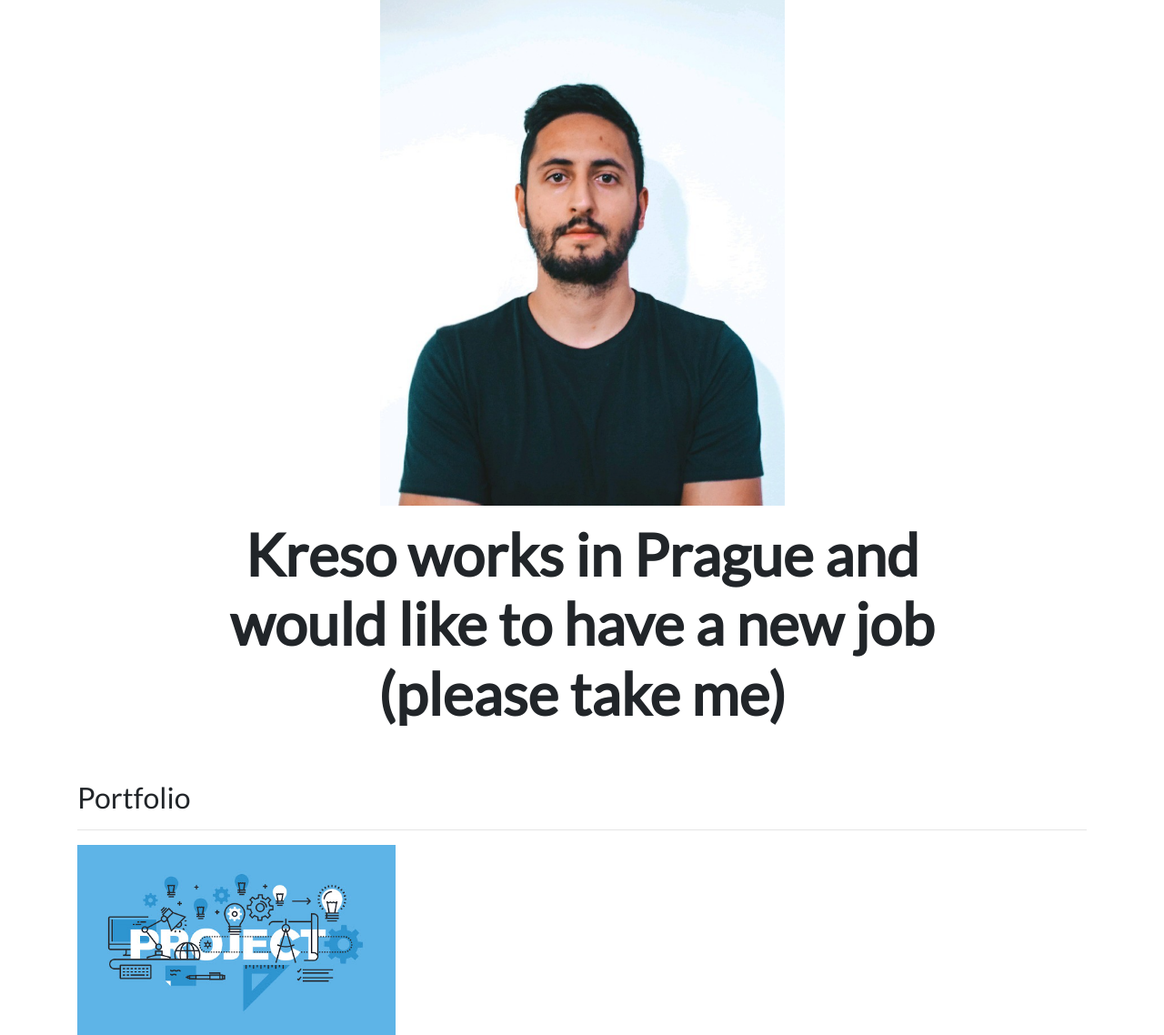
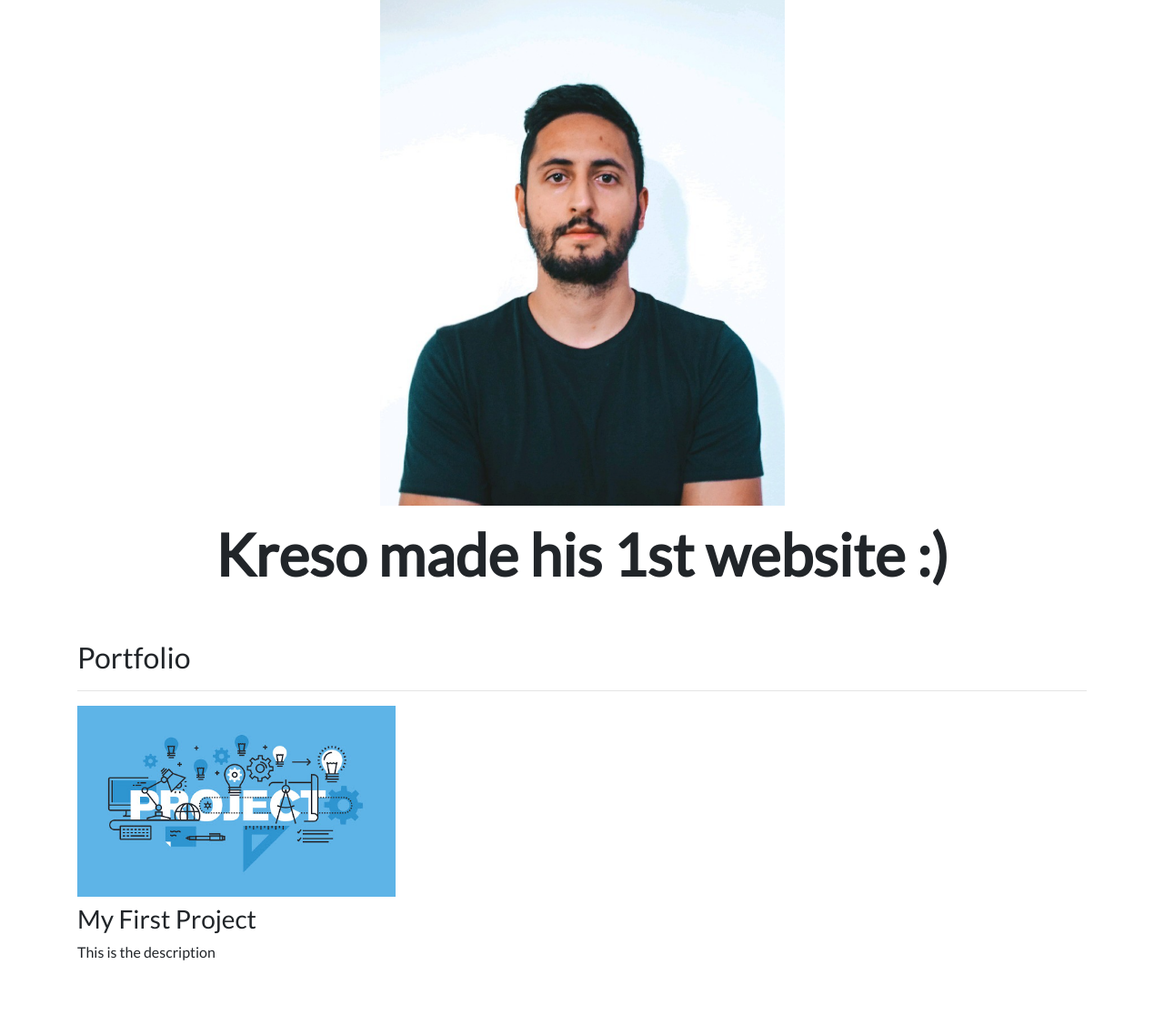
Before and after one commit to kipho/django_3-personal_portfolio, a Django app: page / in a window 1280 px wide. Shown: the part 73-1211 px from the top of the page at 91% size. After the commit the page ends 1129 px from the top, so only its background shows below. Run offline with Django 3.2, Linux system fonts and the light colour scheme; data comes from the database, SQL or seed files in the repository; some libraries are stand-ins or nearby versions.

Commit message:
Changed home page

```diff
--- a/portfolio/templates/portfolio/home.html
+++ b/portfolio/templates/portfolio/home.html
@@ -12,7 +12,7 @@
 
 <div class="row justify-content-center mb-3">
   <div class="col-md-9 text-center">
-    <h1 id="hometext" class="font-weight-bold">Kreso works in Prague and would like to have a new job (please take me)</h1>
+    <h1 id="hometext" class="font-weight-bold">Kreso made his 1st website :)</h1>
   </div>
 </div>
 
```
